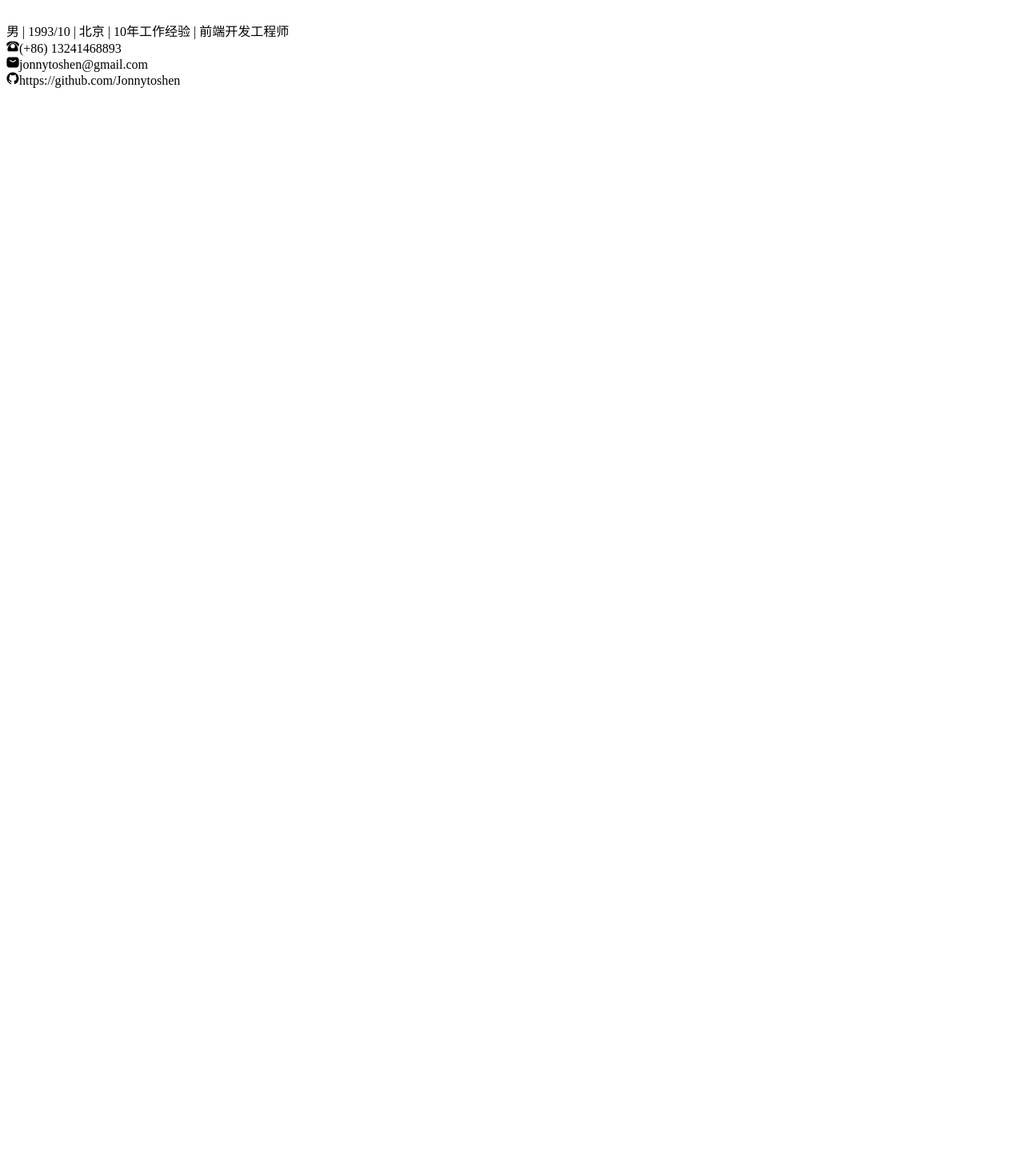
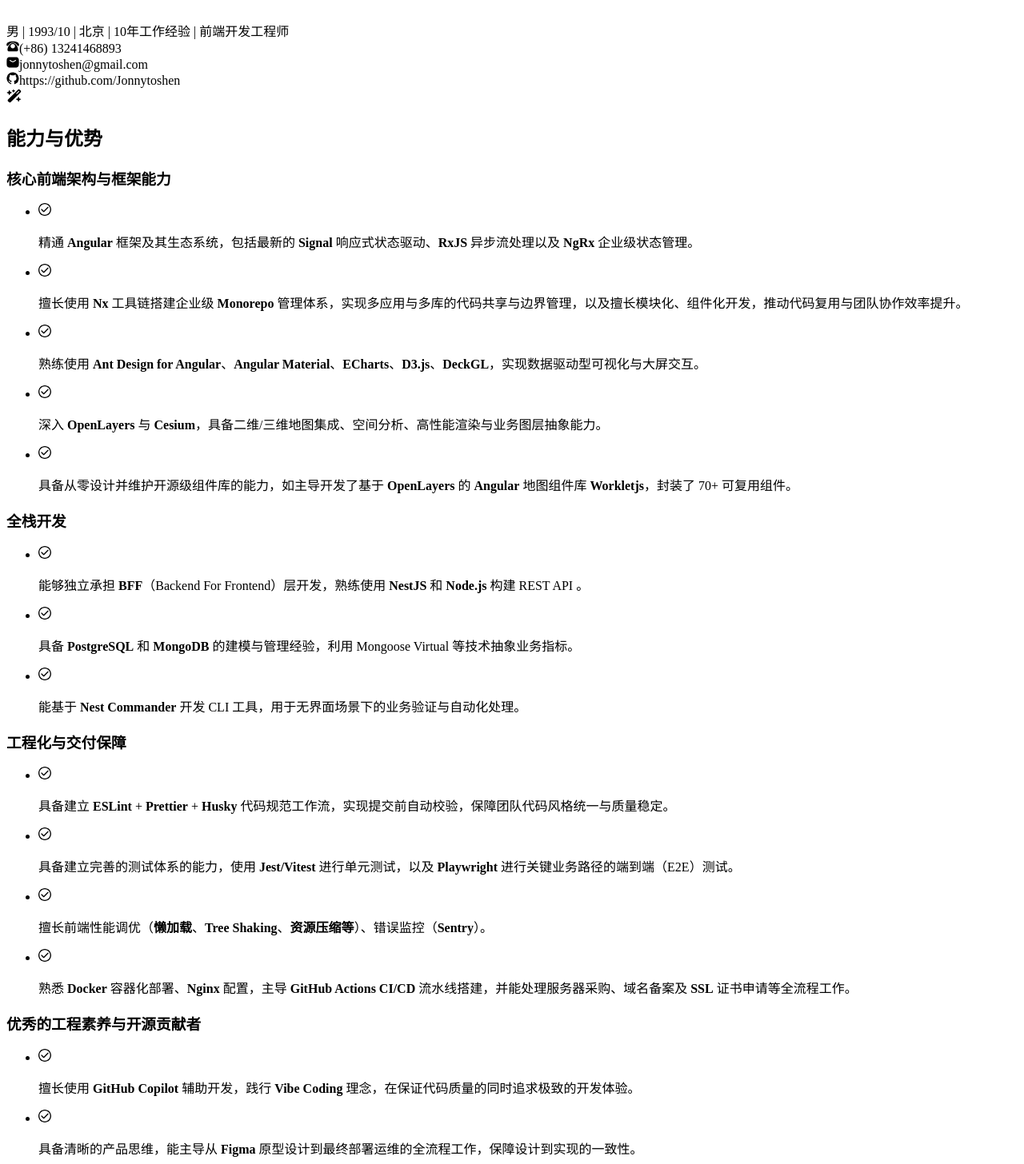
Before and after one commit to Jonnytoshen/resume, a Vue app: page / in a window 1280 px wide. Shown: the part 294-1750 px from the top of the page at 80% size. Before the commit the page ends 800 px from the top, so only its background shows below. Built offline with nearby package versions, Linux system fonts and the light colour scheme; the HTML template or start-up script is replaced by a standard one.

Commit message:
feat: add capabilities section of resume
- add CapabilityCard component
- integrate capabilities section in HomeView

```diff
--- /dev/null
+++ b/src/components/CapabilityCard.vue
@@ -0,0 +1,25 @@
+<script setup lang="ts">
+import { useAttrs } from 'vue'
+import ResumeCard from './ResumeCard.vue'
+import CheckIcon from './icons/CheckIcon.vue'
+import MarkdownField from './MarkdownField.vue'
+
+const attrs = useAttrs()
+const props = defineProps<{
+  title: string
+  items: string[]
+}>()
+</script>
+
+<template>
+  <ResumeCard v-bind="attrs" :title="props.title">
+    <ul class="space-y-1">
+      <li v-for="item in props.items" :key="item" class="flex items-start gap-2">
+        <span class="flex-none py-1 text-indigo-600">
+          <CheckIcon :size="16" />
+        </span>
+        <MarkdownField :source="item" />
+      </li>
+    </ul>
+  </ResumeCard>
+</template>
--- a/src/config.ts
+++ b/src/config.ts
@@ -14,3 +14,42 @@ export const basicInfo = {
     github: 'https://github.com/Jonnytoshen',
   },
 } as const
+
+// Capabilities and Strengths
+export const capabilities = [
+  {
+    field: '核心前端架构与框架能力',
+    items: [
+      '精通 **Angular** 框架及其生态系统，包括最新的 **Signal** 响应式状态驱动、**RxJS** 异步流处理以及 **NgRx** 企业级状态管理。',
+      '擅长使用 **Nx** 工具链搭建企业级 **Monorepo** 管理体系，实现多应用与多库的代码共享与边界管理，以及擅长模块化、组件化开发，推动代码复用与团队协作效率提升。',
+      '熟练使用 **Ant Design for Angular**、**Angular Material**、**ECharts**、**D3.js**、**DeckGL**，实现数据驱动型可视化与大屏交互。',
+      '深入 **OpenLayers** 与 **Cesium**，具备二维/三维地图集成、空间分析、高性能渲染与业务图层抽象能力。',
+      '具备从零设计并维护开源级组件库的能力，如主导开发了基于 **OpenLayers** 的 **Angular** 地图组件库 **Workletjs**，封装了 70+ 可复用组件。'
+    ]
+  },
+  {
+    field: '全栈开发',
+    items: [
+      '能够独立承担 **BFF**（Backend For Frontend）层开发，熟练使用 **NestJS** 和 **Node.js** 构建 REST API 。',
+      '具备 **PostgreSQL** 和 **MongoDB** 的建模与管理经验，利用 Mongoose Virtual 等技术抽象业务指标。',
+      '能基于 **Nest Commander** 开发 CLI 工具，用于无界面场景下的业务验证与自动化处理。'
+    ]
+  },
+  {
+    field: '工程化与交付保障',
+    items: [
+      '具备建立 **ESLint** + **Prettier** + **Husky** 代码规范工作流，实现提交前自动校验，保障团队代码风格统一与质量稳定。',
+      '具备建立完善的测试体系的能力，使用 **Jest/Vitest** 进行单元测试，以及 **Playwright** 进行关键业务路径的端到端（E2E）测试。',
+      '擅长前端性能调优（**懒加载**、**Tree Shaking**、**资源压缩等**）、错误监控（**Sentry**）。',
+      '熟悉 **Docker** 容器化部署、**Nginx** 配置，主导 **GitHub Actions CI/CD** 流水线搭建，并能处理服务器采购、域名备案及 **SSL** 证书申请等全流程工作。'
+    ]
+  },
+  {
+    field: '优秀的工程素养与开源贡献者',
+    items: [
+      '擅长使用 **GitHub Copilot** 辅助开发，践行 **Vibe Coding** 理念，在保证代码质量的同时追求极致的开发体验。',
+      '具备清晰的产品思维，能主导从 **Figma** 原型设计到最终部署运维的全流程工作，保障设计到实现的一致性。',
+      '积极参与开源生态建设，为 **OpenLayers**、**nrwl/nx**、**antvis** 等知名项目贡献代码或提交 Bug，展现了强大的技术钻研与解决复杂问题的能力。'
+    ]
+  }
+]
--- a/src/views/HomeView.vue
+++ b/src/views/HomeView.vue
@@ -1,8 +1,11 @@
 <script setup lang="ts">
+import CapabilityCard from '@/components/CapabilityCard.vue'
+import WandSparklesIcon from '@/components/icons/WandSparklesIcon.vue'
 import ResumeContacts from '@/components/ResumeContacts.vue'
 import ResumeHeader from '@/components/ResumeHeader.vue'
+import SectionTitle from '@/components/SectionTitle.vue'
 
-import { basicInfo } from '@/config'
+import { basicInfo, capabilities } from '@/config'
 </script>
 
 <template>
@@ -20,6 +23,22 @@ import { basicInfo } from '@/config'
         :github="basicInfo.contacts.github"
       />
     </ResumeHeader>
+    <section>
+      <SectionTitle class="mb-6">
+        <template v-slot:icon>
+          <WandSparklesIcon :size="20" />
+        </template>
+        能力与优势
+      </SectionTitle>
+      <div class="grid grid-cols-1 gap-4">
+        <CapabilityCard
+          v-for="capability in capabilities"
+          :key="capability.field"
+          :title="capability.field"
+          :items="capability.items"
+        />
+      </div>
+    </section>
   </div>
 </template>
 
```
